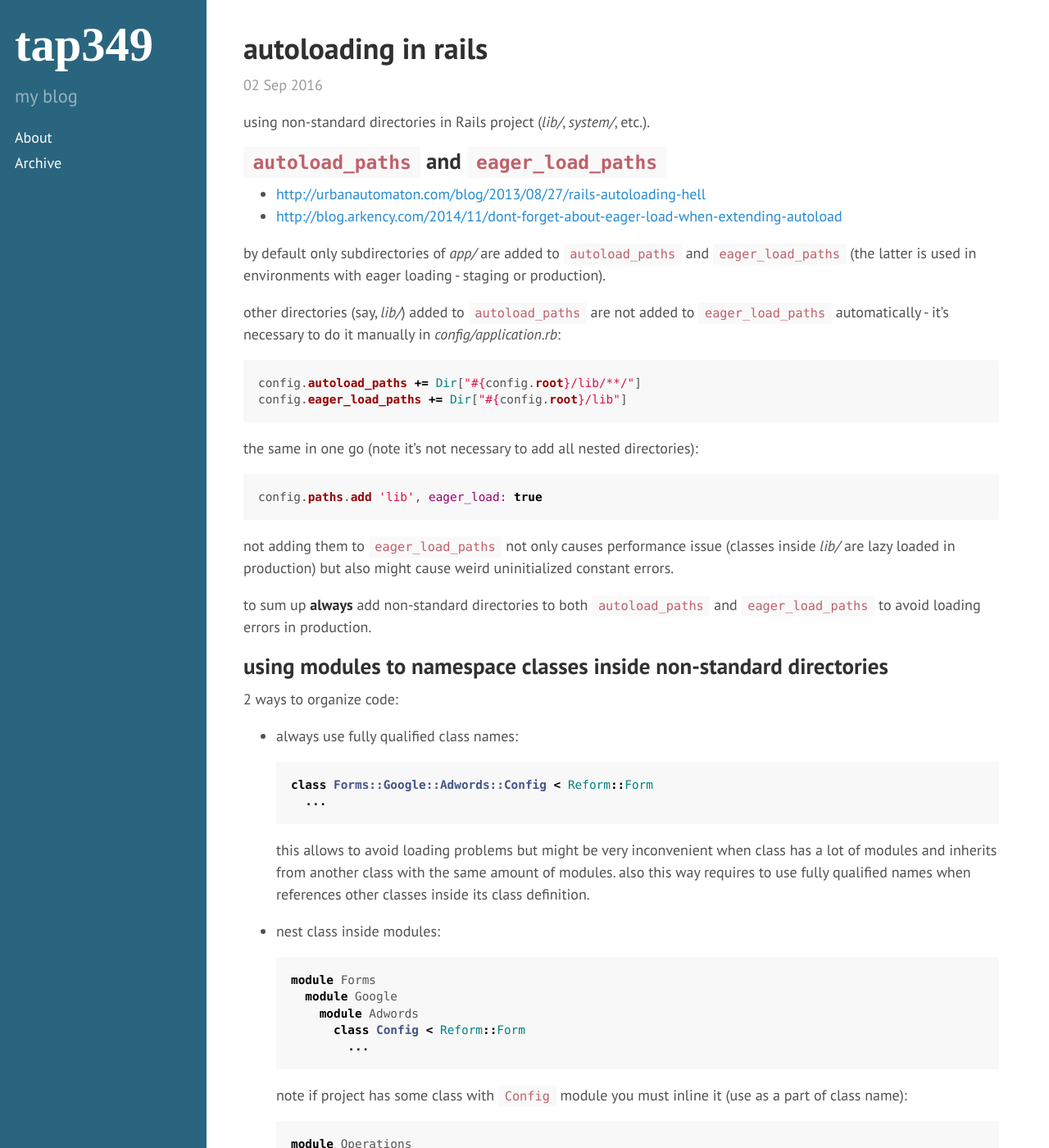
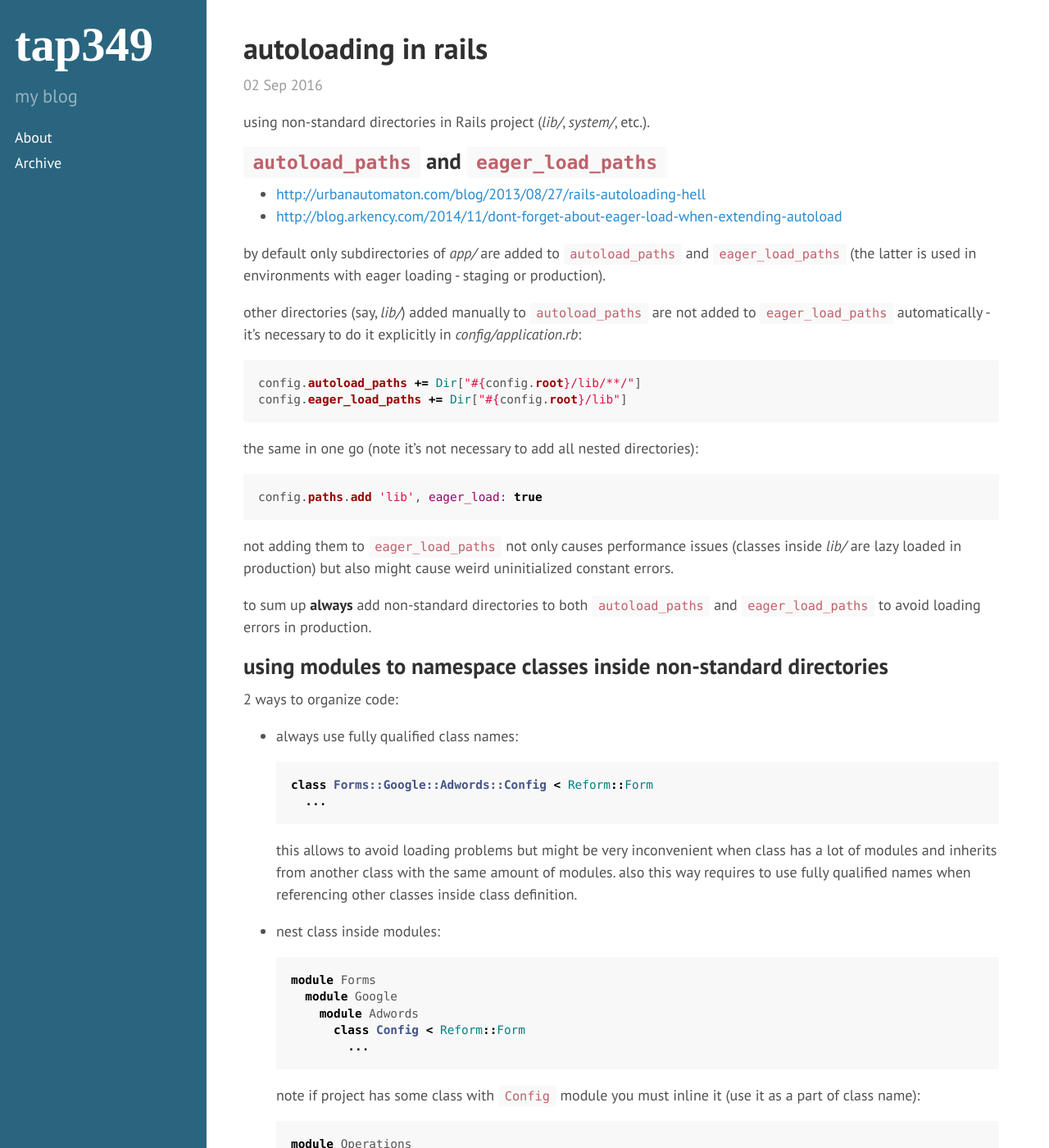
Before and after one commit to tap349/tap349.github.io, a Jekyll site: the page built from _posts/2016-09-02-autoloading-in-rails.md, in a window 1280 px wide and 1400 px high. Shown: the whole window at 82% size. Built offline with Jekyll 4.4.1, drawn with Linux system fonts in a browser that asks for light colours.

Commit message:
update 2016-09-02_18:58:42

````diff
--- a/_posts/2016-09-02-autoloading-in-rails.md
+++ b/_posts/2016-09-02-autoloading-in-rails.md
@@ -19,9 +19,9 @@ by default only subdirectories of _app/_ are added to `autoload_paths` and
 `eager_load_paths` (the latter is used in environments with eager loading -
 staging or production).
 
-other directories (say, _lib/_) added to `autoload_paths` are not added
-to `eager_load_paths` automatically - it's necessary to do it manually in
-_config/application.rb_:
+other directories (say, _lib/_) added manually to `autoload_paths` are not
+added to `eager_load_paths` automatically - it's necessary to do it explicitly
+in _config/application.rb_:
 
 ```ruby
 config.autoload_paths += Dir["#{config.root}/lib/**/"]
@@ -34,7 +34,7 @@ the same in one go (note it's not necessary to add all nested directories):
 config.paths.add 'lib', eager_load: true
 ```
 
-not adding them to `eager_load_paths` not only causes performance issue
+not adding them to `eager_load_paths` not only causes performance issues
 (classes inside _lib/_ are lazy loaded in production) but also might cause
 weird uninitialized constant errors.
 
@@ -55,7 +55,7 @@ and `eager_load_paths` to avoid loading errors in production.
   this allows to avoid loading problems but might be very inconvenient when
   class has a lot of modules and inherits from another class with the same
   amount of modules. also this way requires to use fully qualified names
-  when references other classes inside its class definition.
+  when referencing other classes inside class definition.
 
 - nest class inside modules:
 
@@ -68,7 +68,7 @@ and `eager_load_paths` to avoid loading errors in production.
   ```
 
   note if project has some class with `Config` module you must inline it
-  (use as a part of class name):
+  (use it as a part of class name):
 
   ```ruby
   module Operations
````
